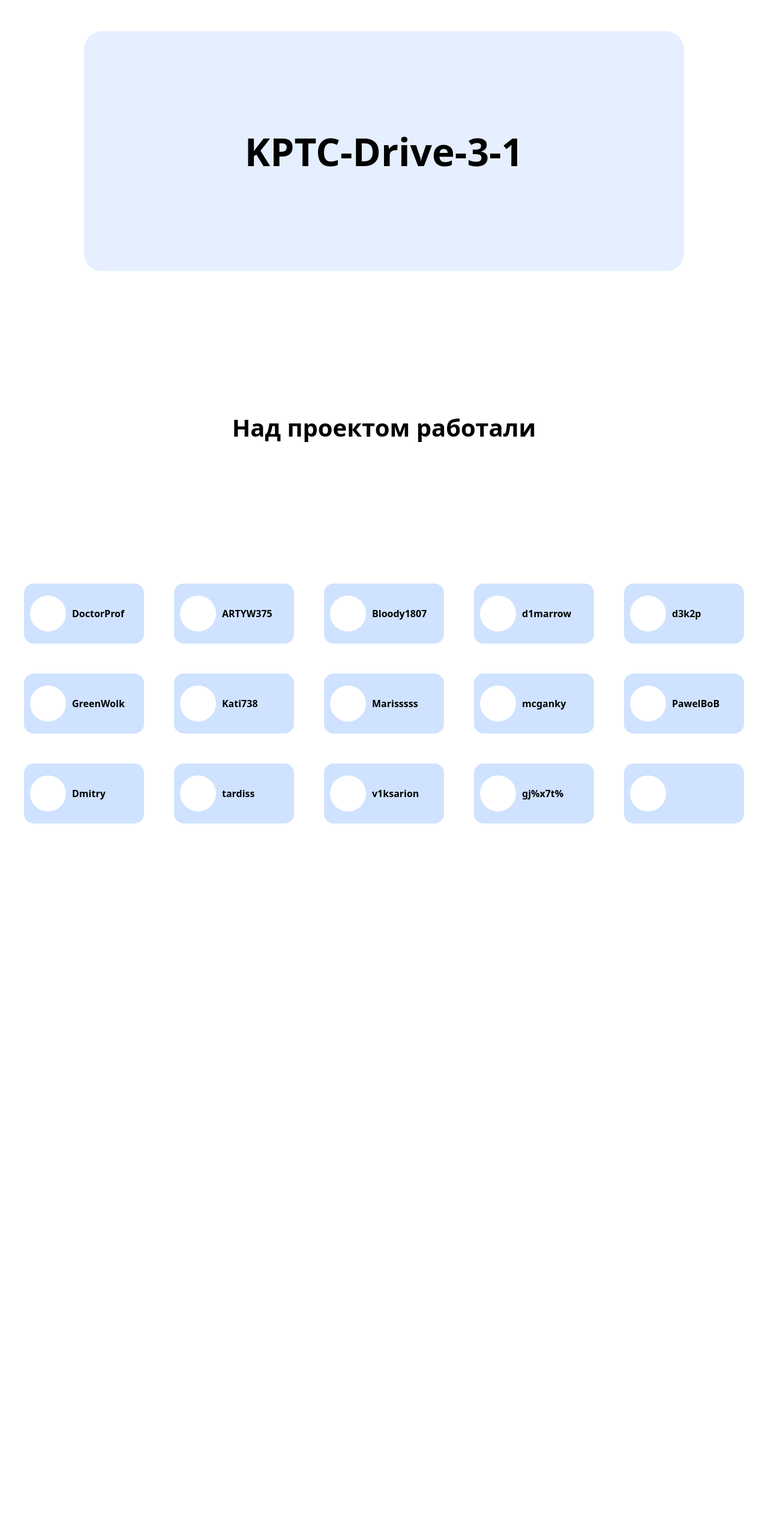
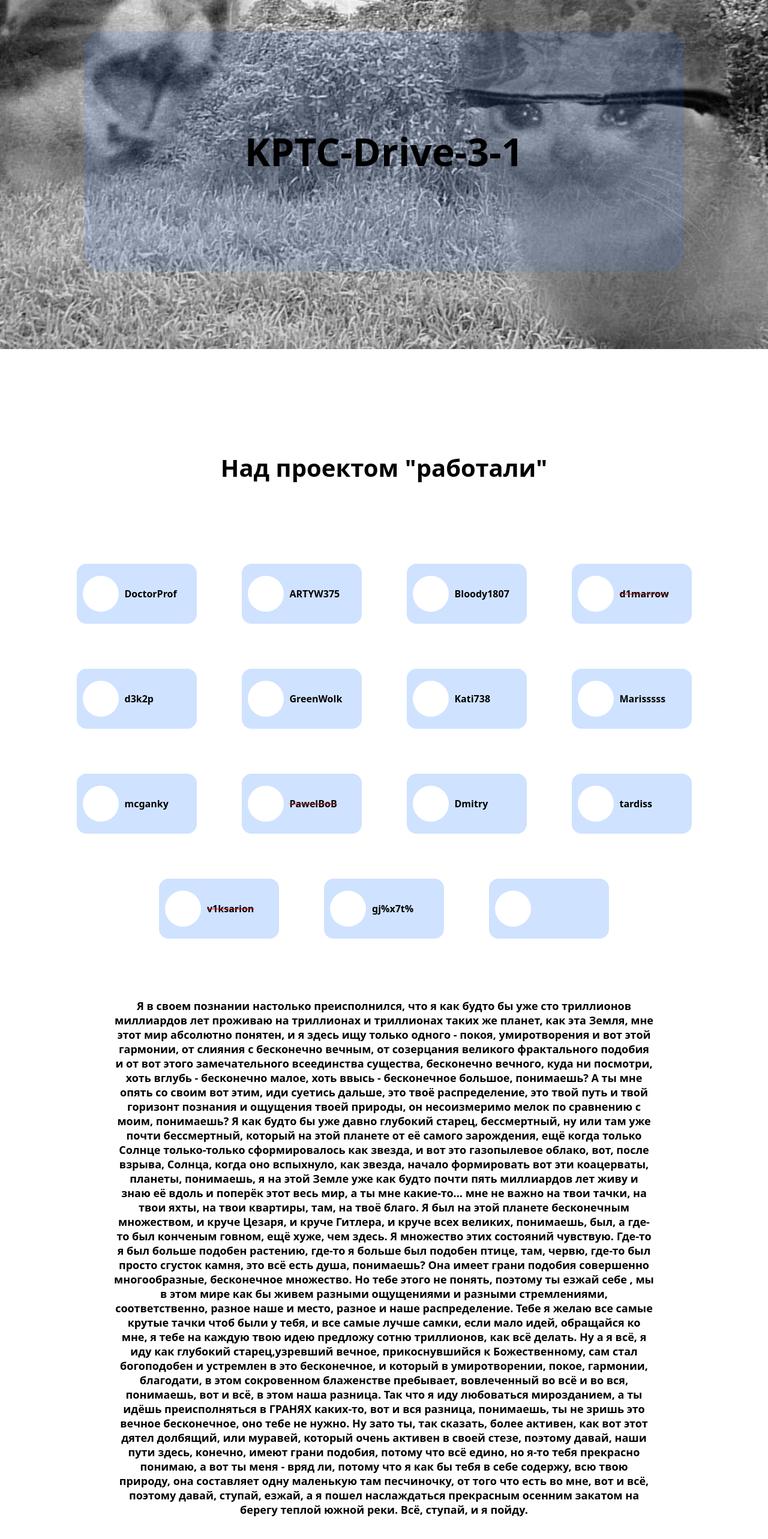
Before and after one commit to gigilya/Drive, a React (Create React App) app: page / in a window 1280 px wide. Shown: the part 218-2784 px from the top of the page at 60% size. Before the commit the page ends 1699 px from the top, so only its background shows below. Built offline with nearby package versions, Linux system fonts and the light colour scheme.

Commit message:
create imba mainpage

```diff
--- a/public/index.html
+++ b/public/index.html
@@ -10,7 +10,7 @@
     />
     <title>React App</title>
   </head>
-  <body>
+  <body style="margin: 0; padding: 0;">
     <div id="root"></div>
   </body>
 </html>
--- a/src/pages/MainPage/MainPage.jsx
+++ b/src/pages/MainPage/MainPage.jsx
@@ -3,13 +3,15 @@ import './mainpage.css';
 import RectangleWithHuman from '../../components/card/RectangleWithHuman';
 import ButtonAuthorization from '../../components/buttons/ButtonAutorization';
 import ModalAuthorization from "../../components/modals/ModalAuthorization";
+import VietnamCry from "../../resource/images/Vietnam.jpg"
 
 function MainPage() {
     const [modalActive, setModalActive] = useState(false);
 
     return (
-        <body>
-        <div className="header">
+        <body style={{margin: 0, padding: 0}}>
+            <div className='background' style={{ backgroundImage: `url(${VietnamCry})`}}>
+            <div className="header">
             <ButtonAuthorization onClick={() => setModalActive(true)}/>
             <ModalAuthorization active={modalActive} setActive={setModalActive}/>
         </div>
@@ -20,26 +22,89 @@ function MainPage() {
                 </h1>
             </div>
             <h2>
-                Над проектом работали
+                Над проектом "работали"
             </h2>
             <div className="content">
                     <RectangleWithHuman title='DoctorProf'/>
                     <RectangleWithHuman title='ARTYW375'/>
                     <RectangleWithHuman title='Bloody1807'/>
-                    <RectangleWithHuman title='d1marrow'/>
+                 <s style={{textDecorationColor: 'red'}}>
+                    <RectangleWithHuman title='d1marrow'/></s>
                     <RectangleWithHuman title='d3k2p'/>
                     <RectangleWithHuman title='GreenWolk'/>
                     <RectangleWithHuman title='Kati738'/>
                     <RectangleWithHuman title='Marisssss'/>
                     <RectangleWithHuman title='mcganky'/>
-                    <RectangleWithHuman title='PawelBoB'/>
+                 <s style={{textDecorationColor: 'red'}}>
+                    <RectangleWithHuman title='PawelBoB'/></s>
                     <RectangleWithHuman title='Dmitry'/>
                     <RectangleWithHuman title='tardiss'/>
-                    <RectangleWithHuman title='v1ksarion'/>
+                 <s style={{textDecorationColor: 'red'}}>
+                    <RectangleWithHuman title='v1ksarion'/></s>
                     <RectangleWithHuman title='gj%x7t%'/>
                     <RectangleWithHuman title=''/>
             </div>
+            <label className='imba'>
+            Я в своем познании настолько преисполнился, что я как будто бы уже
+
+сто триллионов миллиардов лет проживаю на триллионах и
+
+триллионах таких же планет, как эта Земля, мне этот мир абсолютно
+
+понятен, и я здесь ищу только одного - покоя, умиротворения и
+
+вот этой гармонии, от слияния с бесконечно вечным, от созерцания
+
+великого фрактального подобия и от вот этого замечательного всеединства
+
+существа, бесконечно вечного, куда ни посмотри, хоть вглубь - бесконечно
+
+малое, хоть ввысь - бесконечное большое, понимаешь? А ты мне опять со
+
+своим вот этим, иди суетись дальше, это твоё распределение, это
+
+твой путь и твой горизонт познания и ощущения твоей природы, он
+
+несоизмеримо мелок по сравнению с моим, понимаешь? Я как будто бы уже
+
+давно глубокий старец, бессмертный, ну или там уже почти бессмертный,
+
+который на этой планете от её самого зарождения, ещё когда только Солнце
+
+только-только сформировалось как звезда, и вот это газопылевое облако,
+
+вот, после взрыва, Солнца, когда оно вспыхнуло, как звезда, начало
+
+формировать вот эти коацерваты, планеты, понимаешь, я на этой Земле уже
+
+как будто почти пять миллиардов лет живу и знаю её вдоль и поперёк
+
+этот весь мир, а ты мне какие-то... мне не важно на твои тачки, на твои
+
+яхты, на твои квартиры, там, на твоё благо. Я был на этой
+
+планете бесконечным множеством, и круче Цезаря, и круче Гитлера, и круче
+
+всех великих, понимаешь, был, а где-то был конченым говном, ещё хуже,
+
+чем здесь. Я множество этих состояний чувствую. Где-то я был больше
+
+подобен растению, где-то я больше был подобен птице, там, червю, где-то
+
+был просто сгусток камня, это всё есть душа, понимаешь? Она имеет грани
+
+подобия совершенно многообразные, бесконечное множество. Но тебе этого
+
+не понять, поэтому ты езжай себе , мы в этом мире как бы живем
+
+разными ощущениями и разными стремлениями, соответственно, разное наше и
+
+место, разное и наше распределение. Тебе я желаю все самые крутые тачки
+
+чтоб были у тебя, и все самые лучше самки, если мало идей, обращайся ко мне, я тебе на каждую твою идею предложу сотню триллионов, как всё делать. Ну а я всё, я иду как глубокий старец,узревший вечное, прикоснувшийся к Божественному, сам стал богоподобен и устремлен в это бесконечное, и который в умиротворении, покое, гармонии, благодати, в этом сокровенном блаженстве пребывает, вовлеченный во всё и во вся, понимаешь, вот и всё, в этом наша разница. Так что я иду любоваться мирозданием, а ты идёшь преисполняться в ГРАНЯХ каких-то, вот и вся разница, понимаешь, ты не зришь это вечное бесконечное, оно тебе не нужно. Ну зато ты, так сказать, более активен, как вот этот дятел долбящий, или муравей, который очень активен в своей стезе, поэтому давай, наши пути здесь, конечно, имеют грани подобия, потому что всё едино, но я-то тебя прекрасно понимаю, а вот ты меня - вряд ли, потому что я как бы тебя в себе содержу, всю твою природу, она составляет одну маленькую там песчиночку, от того что есть во мне, вот и всё, поэтому давай, ступай, езжай, а я пошел наслаждаться прекрасным осенним закатом на берегу теплой южной реки. Всё, ступай, и я пойду.
+            </label>
         </div>
+            </div>
         </body>
     );
 }
--- a/src/pages/MainPage/mainpage.css
+++ b/src/pages/MainPage/mainpage.css
@@ -3,6 +3,19 @@
     font-family: system-ui, -apple-system, BlinkMacSystemFont, 'Segoe UI', Roboto, Oxygen, Ubuntu, Cantarell, 'Open Sans', 'Helvetica Neue', sans-serif;
     font-weight: bold;
 }
+.background {
+    margin: none;
+    padding: none;
+    background-attachment: fixed;
+    background-position: center;
+    background-repeat: no-repeat;
+    background-size: cover;
+    height: 100vh;
+    justify-content: center;
+    align-items: center;
+    text-align: center;
+    z-index: 1;
+  }
 
 h1 {
     font-size: 64px;
@@ -10,6 +23,7 @@ h1 {
 
 h2 {
     font-size: 40px;
+    margin-top: 100px;
 }
 
 title {
@@ -22,8 +36,9 @@ title {
     flex-wrap: wrap;
     justify-content: center;
     align-items: center;
-    gap: 50px;
-    margin: 200px 0 100px 0;
+    gap: 75px;
+    margin: 100px 0 100px 0;
+
 }
 
 .info {
@@ -40,7 +55,8 @@ title {
 .header {
     display: flex;
     justify-content: end;
-    margin: 20px 0 200px 0;
+    padding: 20px 20px 200px 0;
+
 }
 
 .container {
@@ -48,3 +64,9 @@ title {
     align-items: center;
     flex-direction: column;
 }
+
+.imba {
+    width: 900px;
+    margin-bottom: 50px;
+    font-size: 18px;
+}
```
Also changed, not shown: src/components/modals/ModalAuthorization.css (line endings or trailing spaces), src/resource/images/Vietnam.jpg (added), 1 other file (tests, documents, lock files or other folders).
